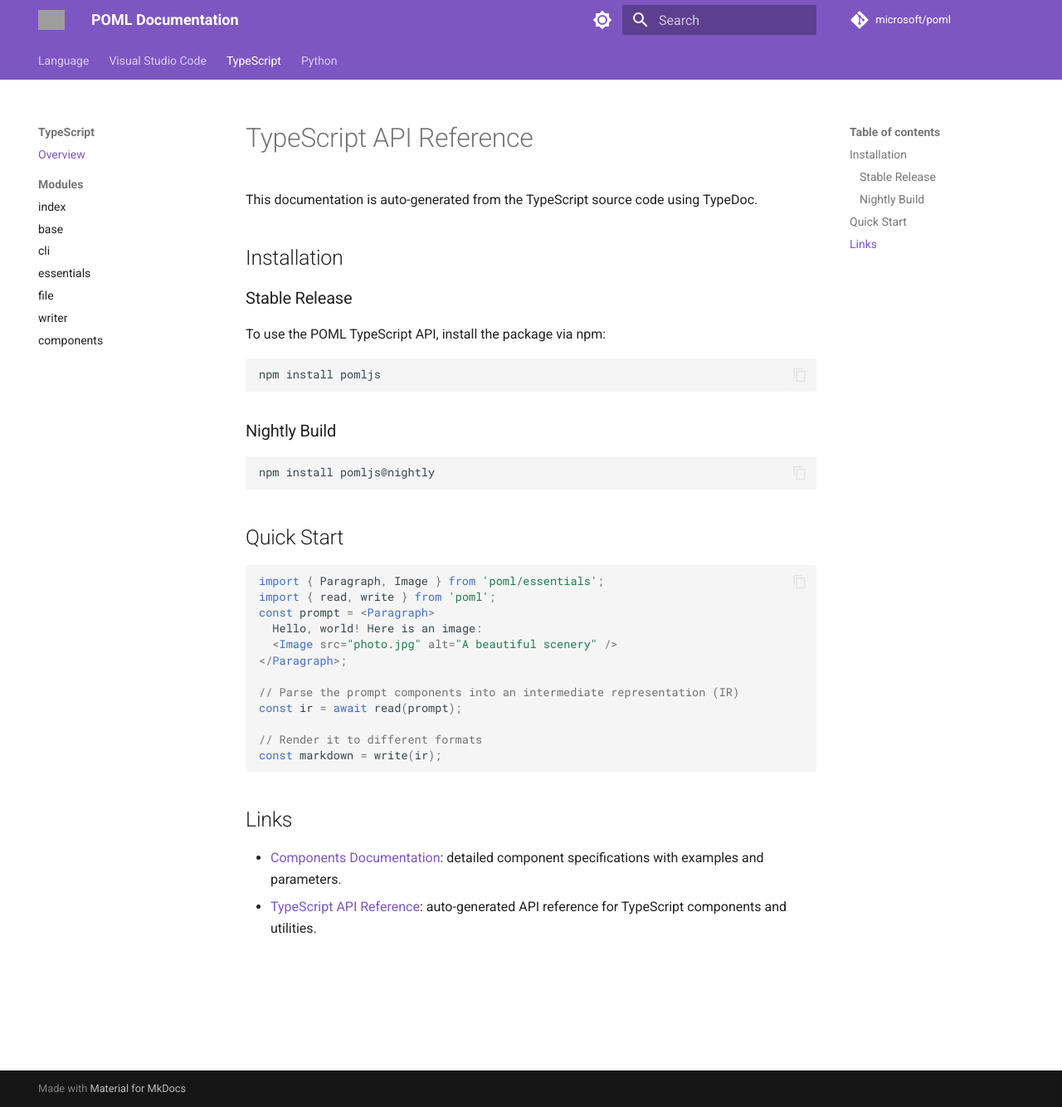
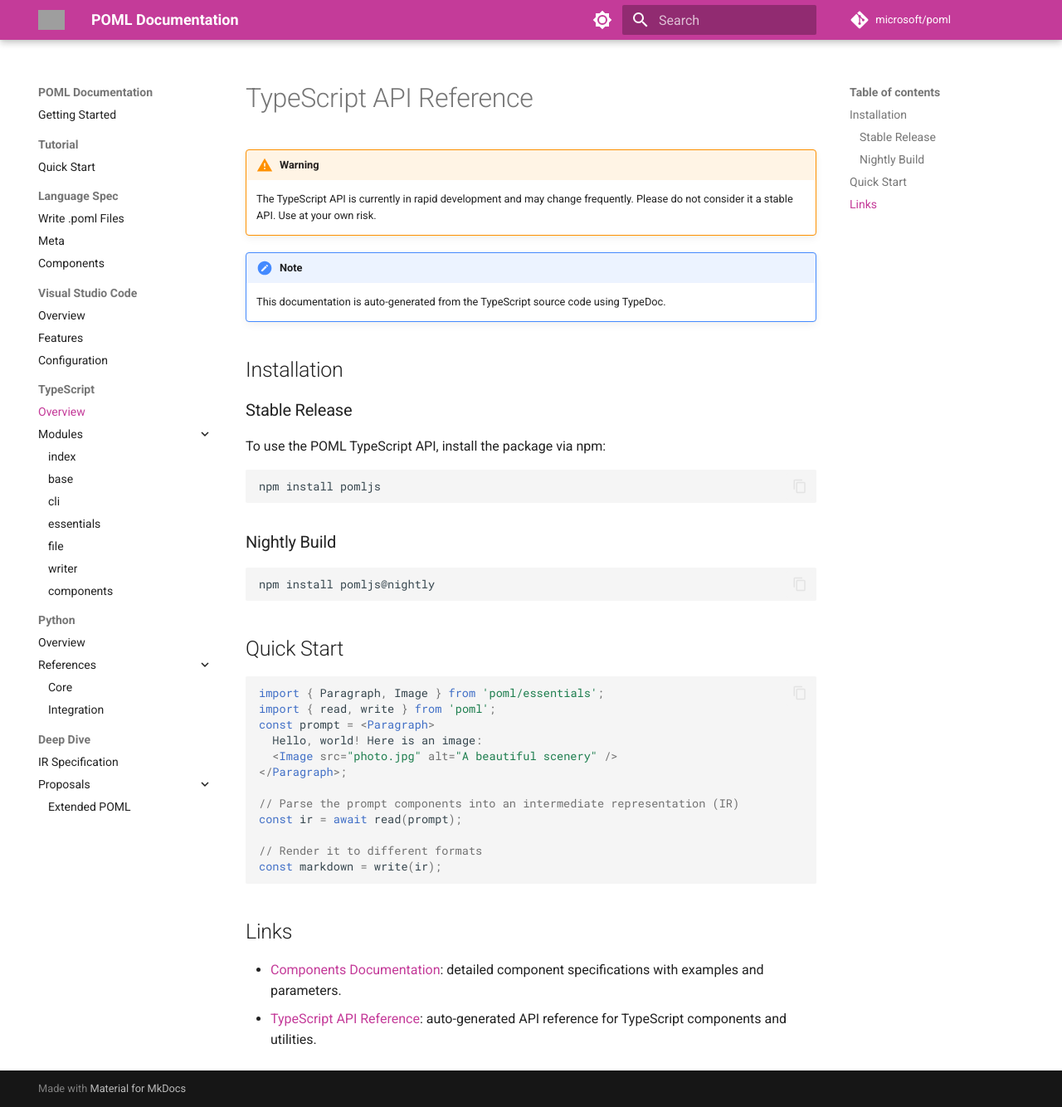
Before and after one commit to zero456/poml, an MkDocs documentation site: the page built from docs/typescript/index.md, in a window 1280 px wide and 1334 px high. Shown: the whole window at 83% size. Built offline with MkDocs 1.6.1 and Material for MkDocs 9.7.7, drawn with Linux system fonts in a browser that asks for light colours; comment, search, counter and statistics services are not loaded; the version menu is left out; grey boxes are pictures that could not be loaded.

```diff
--- /dev/null
+++ b/docs/stylesheets/extra.css
@@ -0,0 +1,11 @@
+[data-md-color-primary="poml"] {
+  --md-primary-fg-color:        #C43B99;
+  --md-primary-fg-color--light: #EAACD2;
+  --md-primary-fg-color--dark:  #780059;
+}
+
+[data-md-color-accent="poml"] {
+  --md-accent-fg-color:         #FFD15D;
+  --md-accent-fg-color--light:  #FDDCAA;
+  --md-accent-fg-color--dark:   #8A200F;
+}
--- a/docs/typescript/index.md
+++ b/docs/typescript/index.md
@@ -1,6 +1,12 @@
 # TypeScript API Reference
 
-This documentation is auto-generated from the TypeScript source code using TypeDoc.
+!!! warning
+
+    The TypeScript API is currently in rapid development and may change frequently. Please do not consider it a stable API. Use at your own risk.
+
+!!! note
+
+    This documentation is auto-generated from the TypeScript source code using TypeDoc.
 
 ## Installation
 
@@ -36,4 +42,4 @@ const markdown = write(ir);
 ## Links
 
 - [Components Documentation](../language/components.md): detailed component specifications with examples and parameters.
-- [TypeScript API Reference](./reference/README.md): auto-generated API reference for TypeScript components and utilities.
+- [TypeScript API Reference](./reference/index.md): auto-generated API reference for TypeScript components and utilities.
--- a/mkdocs.yml
+++ b/mkdocs.yml
@@ -4,35 +4,44 @@ repo_url: https://github.com/microsoft/poml
 repo_name: microsoft/poml
 edit_uri: edit/main/docs/
 
+exclude_docs: |
+  typescript/reference/README.md
 
 theme:
   name: material
   logo: media/logo-64-white.png
   favicon: media/logo-16-purple.png
   features:
-    - navigation.tabs
     - navigation.sections
     - navigation.expand
-    - navigation.top
+    - navigation.instant
+    - navigation.tracking
     - search.suggest
     - search.highlight
     - content.code.copy
+    - content.tooltips
   palette:
     - scheme: default
-      primary: deep purple
-      accent: deep purple
+      primary: poml
+      accent: poml
       toggle:
         icon: material/brightness-7
         name: Switch to dark mode
     - scheme: slate
-      primary: deep purple
-      accent: deep purple
+      primary: poml
+      accent: poml
       toggle:
         icon: material/brightness-4
         name: Switch to light mode
+extra_css:
+  - stylesheets/extra.css
 
 plugins:
   - search
+  - git-revision-date-localized:
+      enable_creation_date: true
+      type: timeago
+  - git-authors
   - mkdocstrings:
       handlers:
         python:
@@ -59,19 +68,15 @@ markdown_extensions:
       permalink: true
 
 nav:
-  - Language:
-    - Getting Started: index.md
-    - Quick Start: language/quickstart.md
+  - Getting Started: index.md
+  - Tutorial:
+    - Quick Start: tutorial/quickstart.md
+  - Language Spec:
     - Write .poml Files: language/standalone.md
     - Meta: language/meta.md
-    - References:
-      - Components: language/components.md
-    - Deep Dive:
-      - IR Specification: language/ir.md
-    - Proposals:
-      - Extended POML: language/proposals/poml_extended.md
+    - Components: language/components.md
   - Visual Studio Code:
-    - Extension Overview: vscode/index.md
+    - Overview: vscode/index.md
     - Features: vscode/features.md
     - Configuration: vscode/configuration.md
   - TypeScript:
@@ -87,8 +92,12 @@ nav:
   - Python:
     - Overview: python/index.md
     - References:
-      - Core: python/core.md
-      - Integration: python/integration.md
+      - Core: python/reference/core.md
+      - Integration: python/reference/integration.md
+  - Deep Dive:
+    - IR Specification: deep-dive/ir.md
+    - Proposals:
+      - Extended POML: deep-dive/proposals/poml_extended.md
 
 extra:
   version:
--- a/pyproject.toml
+++ b/pyproject.toml
@@ -19,6 +19,8 @@ dev = [
   "twine",
   "mkdocs",
   "mkdocs-material",
+  "mkdocs-git-revision-date-localized-plugin",
+  "mkdocs-git-authors-plugin",
   "mkdocstrings[python]",
   "mike",
 ]
--- a/typedoc.json
+++ b/typedoc.json
@@ -22,7 +22,7 @@
   "name": "POML TypeScript API",
   "hideBreadcrumbs": true,
   "hidePageTitle": true,
-  "cleanOutputDir": false,
+  "cleanOutputDir": true,
   "outputFileStrategy": "modules",
   "mergeReadme": false,
   "indexFormat": "table",
```
Also changed, not shown: docs/index.md (+1 -1 lines), docs/python/index.md (+2 -2 lines), docs/tutorial/quickstart.md (renamed from docs/language/quickstart.md, +2 -2 lines), docs/deep-dive/ir.md (renamed from docs/language/ir.md), docs/deep-dive/proposals/poml_extended.md (renamed from docs/language/proposals/poml_extended.md), docs/python/reference/core.md (renamed from docs/python/core.md), docs/python/reference/integration.md (renamed from docs/python/integration.md).
